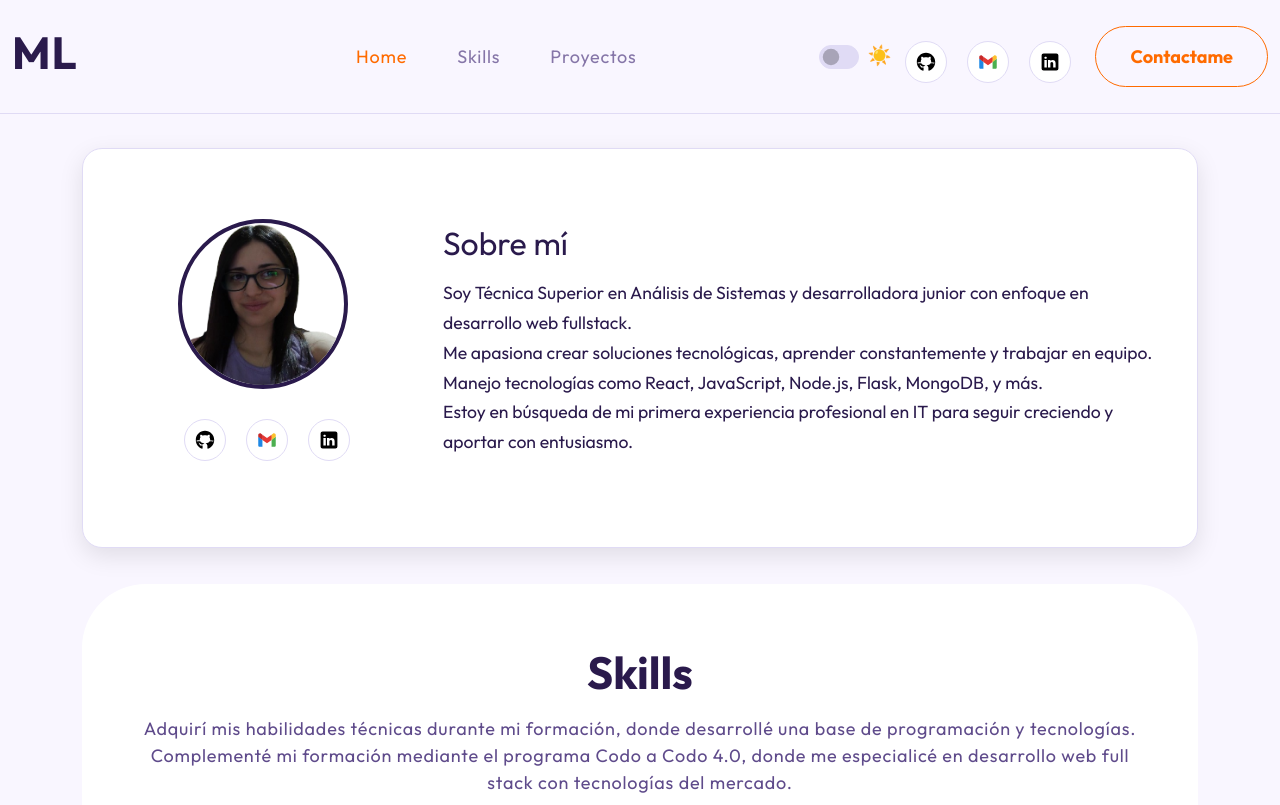
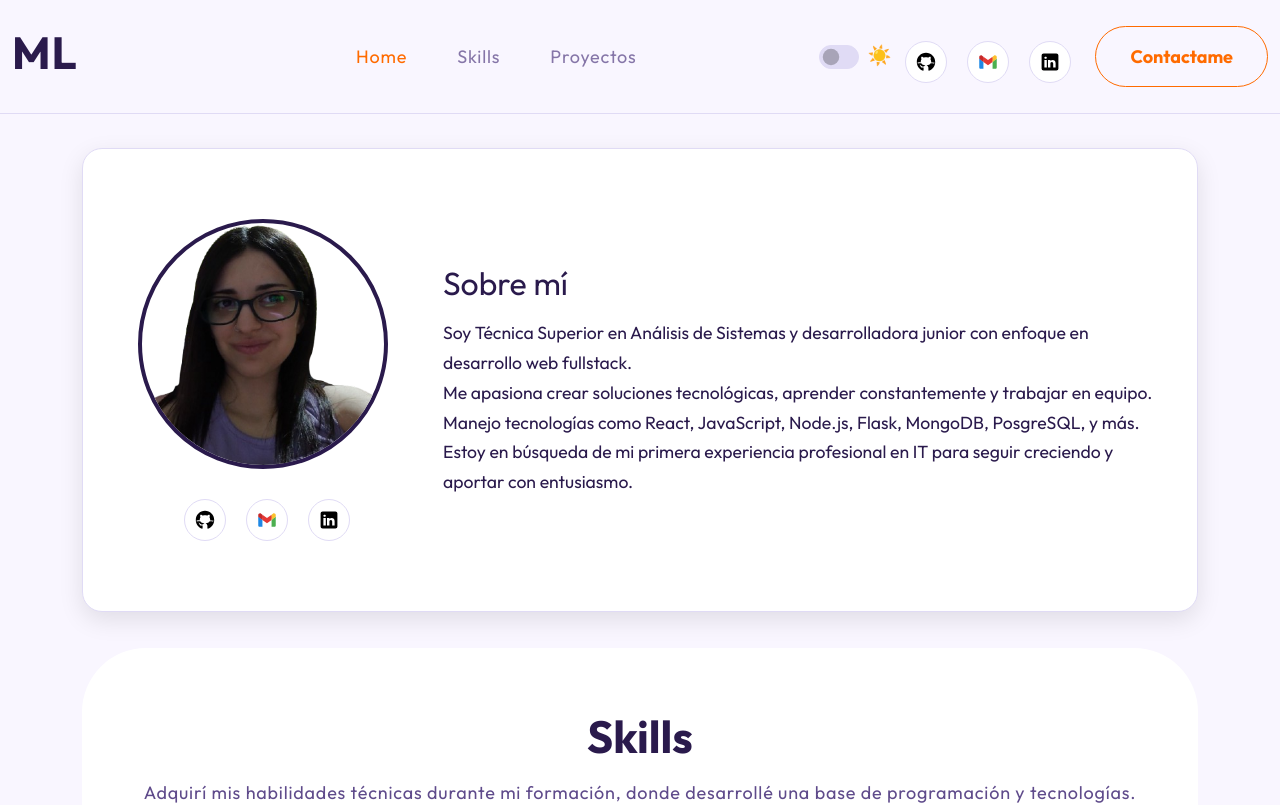
Before and after one commit to melinalarramendy/porfolio, a React (Create React App) app: page / in a window 1280 px wide. Shown: the top 805 px of the page. Built offline with nearby package versions, Linux system fonts and the light colour scheme.

Commit message:
Agrande foto banner. Corregi en sobre mi.

```diff
--- a/src/App.css
+++ b/src/App.css
@@ -524,8 +524,8 @@ nav.navbar .navbar-toggler[aria-expanded="true"] .navbar-toggler-icon:after {
 }
 
 .profile-image img {
-  width: 170px;
-  height: 170px;
+  width: 250px;
+  height: 250px;
   object-fit: cover;
   border-radius: 50%;
   border: 4px solid var(--color-text-primary);
--- a/src/components/Banner.js
+++ b/src/components/Banner.js
@@ -32,7 +32,7 @@ export const Banner = () => {
               <p>
                 Soy Técnica Superior en Análisis de Sistemas y desarrolladora junior con enfoque en desarrollo web fullstack.</p>
               <p>Me apasiona crear soluciones tecnológicas, aprender constantemente y trabajar en equipo.</p>
-              <p>Manejo tecnologías como React, JavaScript, Node.js, Flask, MongoDB, y más.</p>
+              <p>Manejo tecnologías como React, JavaScript, Node.js, Flask, MongoDB, PosgreSQL, y más.</p>
               <p>Estoy en búsqueda de mi primera experiencia profesional en IT para seguir creciendo y aportar con entusiasmo.</p>
             </div>
           </div>
```
